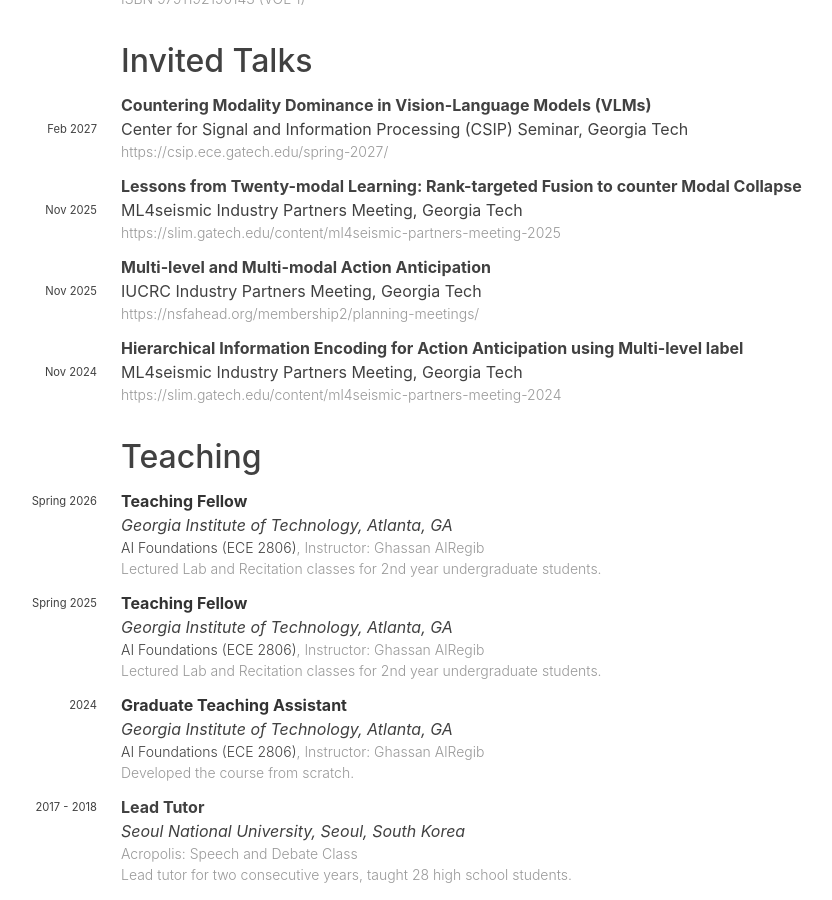
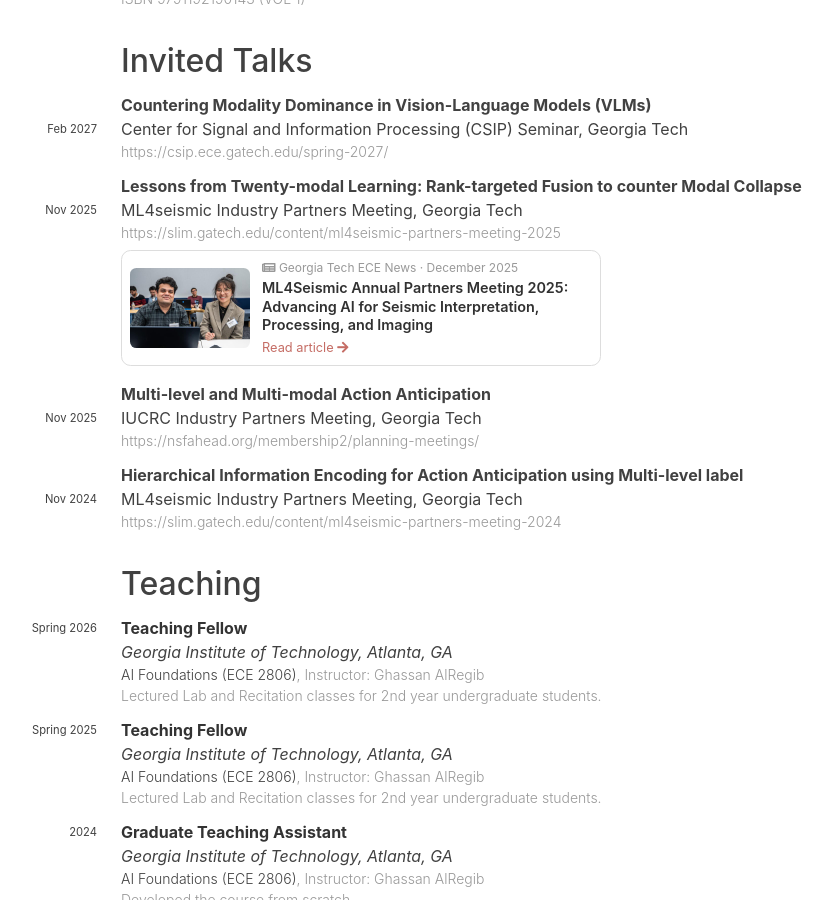
Before and after one commit to skvictoria/skvictoria.github.io, a Jekyll site: the page built from cv.md, in a window 1280 px wide and 900 px high, scrolled down 4584 px. Shown: the whole window, without its empty margins (211-1043 px from the left). Built offline with Jekyll 4.4.1, drawn with Linux system fonts in a browser that asks for light colours; nearby versions of some CDN libraries; some web fonts are replaced.

Commit message:
Add ML4Seismic news card to Invited Talks; share card include
Co-Authored-By: Claude Opus 5.5 (1M context) <noreply@anthropic.com>

```diff
--- a/_data/talks.yaml
+++ b/_data/talks.yaml
@@ -9,6 +9,11 @@
   month: "Nov"
   year: 2025
   description: https://slim.gatech.edu/content/ml4seismic-partners-meeting-2025
+  image: /images/news/2025-ml4seismic.jpg
+  article-url: https://ece.gatech.edu/news/2025/12/ml4seismic-annual-partners-meeting-2025-advancing-ai-seismic-interpretation-processing
+  article-title: "ML4Seismic Annual Partners Meeting 2025: Advancing AI for Seismic Interpretation, Processing, and Imaging"
+  article-source: Georgia Tech ECE News
+  article-date: December 2025
 
 - title: Multi-level and Multi-modal Action Anticipation
   location: "IUCRC Industry Partners Meeting, Georgia Tech"
--- /dev/null
+++ b/_includes/cv/news-card.html
@@ -0,0 +1,10 @@
+<div>
+<a class="news-card" href="{{ include.url }}">
+	<img src="{{ include.image }}" alt="" loading="lazy">
+	<span class="news-card-body">
+		<span class="news-card-source"><i class="fas fa-newspaper" aria-hidden="true"></i> {{ include.source }}{% if include.date %} &middot; {{ include.date }}{% endif %}</span>
+		<span class="news-card-title">{{ include.title }}</span>
+		<span class="news-card-more">Read article <i class="fas fa-arrow-right" aria-hidden="true"></i></span>
+	</span>
+</a>
+</div>
--- a/_includes/cv/talk.html
+++ b/_includes/cv/talk.html
@@ -4,7 +4,12 @@
 <div class="cv-left-date">{{ talk.month }} {{ talk.year }}</div>
 <div>{{ talk.location }}</div>
 {% if talk.description %}{% assign description=talk.description %}{% endif %}
+{% if talk.image %}{% assign article=talk %}{% endif %}
 {% endfor %}
 <div class="cv-description">{{ description }}</div>
+{% if article %}
+{% include cv/news-card.html url=article.article-url image=article.image source=article.article-source date=article.article-date title=article.article-title %}
+{% assign article = nil %}
+{% endif %}
 
 <div class="cv-spacer"></div>
```
Also changed, not shown: _includes/cv/news.html (+1 -10 lines), images/news/2025-ml4seismic.jpg (added).
